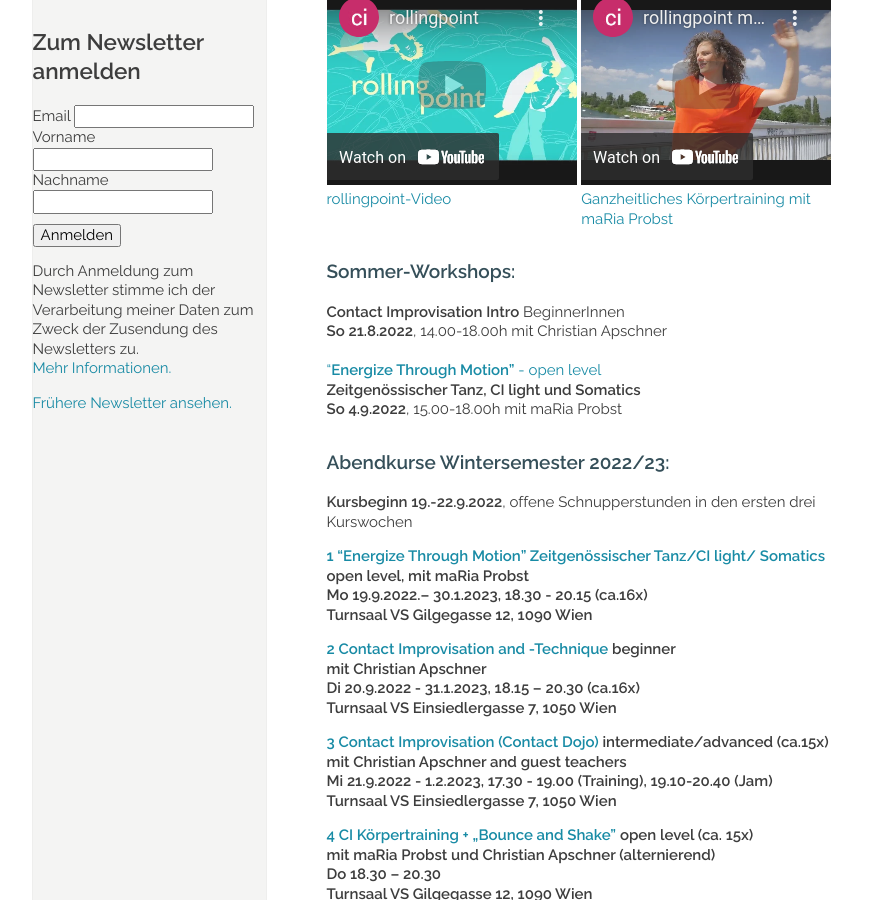
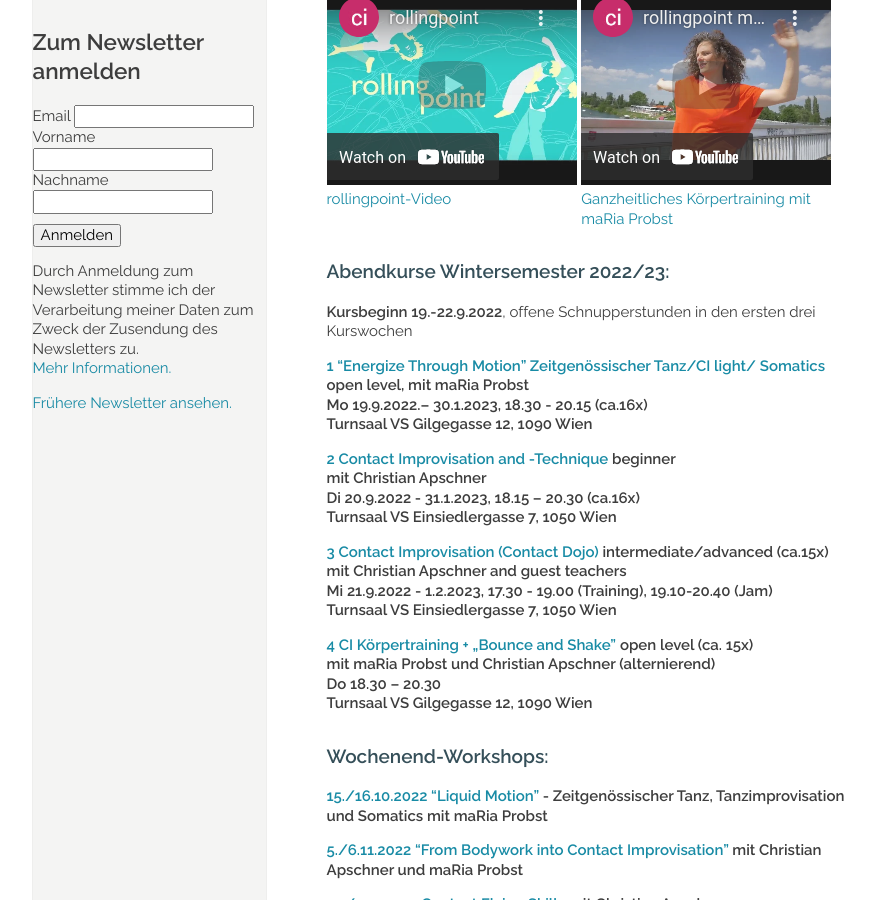
Before and after one commit to manulari/rollingpointat, a Jekyll site: the page built from _pages_de/index.md, in a window 1280 px wide and 900 px high, scrolled down 883 px. Shown: the whole window, without its empty margins (152-1027 px from the left). Built offline with Jekyll 4.4.1, drawn with Linux system fonts in a browser that asks for light colours; comment, search, counter and statistics services are not loaded.

Commit message:
Update page (de) “index”

```diff
--- a/_pages_de/index.md
+++ b/_pages_de/index.md
@@ -19,14 +19,7 @@ Fotocredit: https://johannes-stolba.net/photography/
 
 <div class="imglink"><a target="_blank" href="https://www.youtube.com/embed/6A5otnVZAg4"><img src="/assets/uploads/video_vorschau_maria.png" alt="" /><div>Ganzheitliches Körpertraining mit maRia Probst</div></a></div>
 
-### Sommer-Workshops:
 
-**Contact Improvisation Intro** BeginnerInnen\
-**So 21.8.2022**, 14.00-18.00h mit Christian Apschner\
-\
-["**Energize Through Motion"** - open level](/workshops#energize)\
-**Zeitgenössischer Tanz, CI light und Somatics**\
-**So 4.9.2022**, 15.00-18.00h mit maRia Probst
 
 ### Abendkurse Wintersemester 2022/23:
 
```
